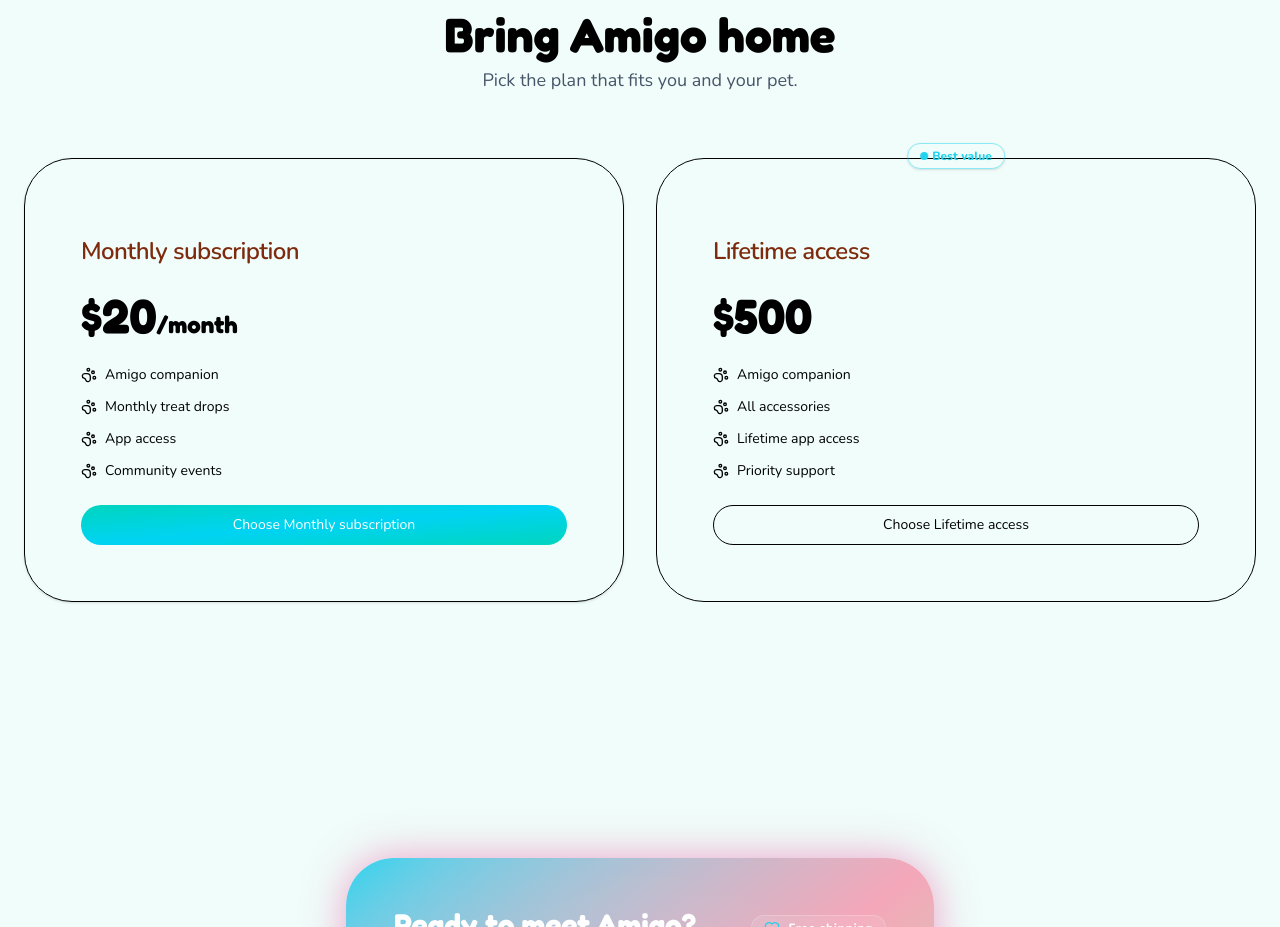
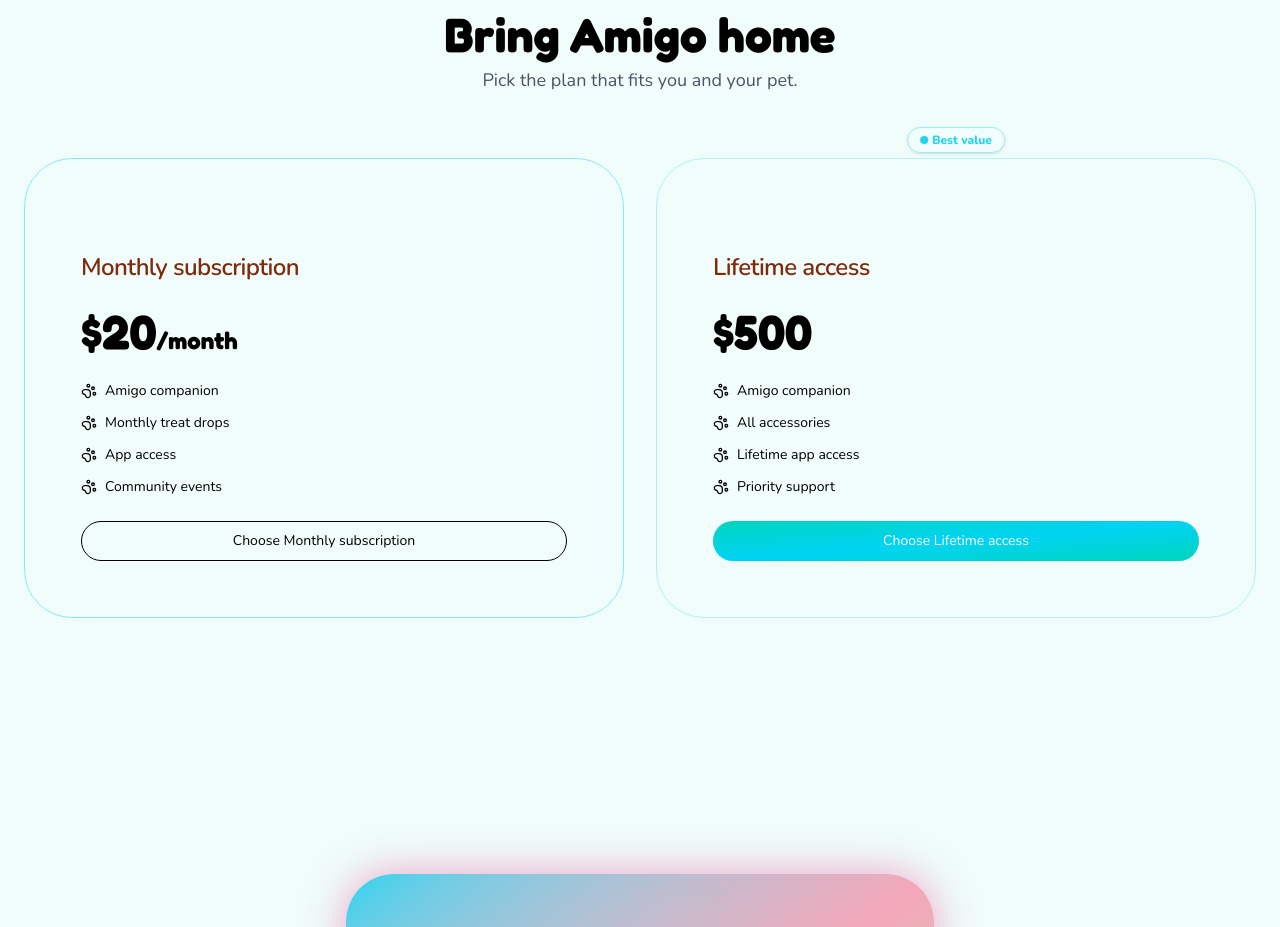
Before and after one commit to AbP-sys/209303108-hwa-hackathon, a Next.js app: page / in a window 1280 px wide. Shown: the part 1760-2687 px from the top of the page. Built offline with nearby package versions, Linux system fonts and the light colour scheme.

Commit message:
Teal blue gradient outline + shadow on both plans; lifetime is primary

```diff
--- a/src/app/page.tsx
+++ b/src/app/page.tsx
@@ -234,16 +234,16 @@ export default function Home() {
                 viewport={{ once: true }}
                 whileHover={{ y: -6 }}
                 className={[
-                  "group relative rounded-[3rem] p-8 border shadow-sm transition-all duration-300 flex flex-col",
-                  "border-amigo-border text-amigo-text bg-amigo-surface",
+                  "group relative rounded-[3rem] p-8 border shadow-amigo-glow transition-all duration-300 flex flex-col",
+                  "border-amigo-primary/30 text-amigo-text bg-amigo-surface",
                   plan.popular
-                    ? "border-amigo-primary shadow-amigo-glow ring-2 ring-amigo-primary/20"
-                    : "",
+                    ? "border-amigo-primary shadow-[0_0_40px_rgba(34,211,238,0.5)] ring-2 ring-amigo-primary/40"
+                    : "border-amigo-primary/50 shadow-amigo-glow",
                 ].join(" ")}
               >
-                <CardHeader className="pt-8 flex-1 pt-12">
+                <CardHeader className="pt-16 flex-1">
                   {plan.popular && (
-                    <div className="absolute -top-4 left-1/2 -translate-x-1/2 flex items-center gap-1 bg-amigo-surface text-amigo-primary px-3 py-1 rounded-full text-xs font-bold shadow-sm border border-amigo-primary/50">
+                    <div className="absolute -top-8 left-1/2 -translate-x-1/2 flex items-center gap-1 bg-amigo-surface text-amigo-primary px-3 py-1 rounded-full text-xs font-bold shadow-sm border border-amigo-primary/40">
                       <span className="w-2 h-2 bg-amigo-primary rounded-full animate-pulse" />
                       Best value
                     </div>
@@ -263,7 +263,7 @@ export default function Home() {
                 </CardContent>
                 <CardFooter>
                   <Button
-                    variant={plan.popular ? "outline" : "play"}
+                    variant={plan.popular ? "play" : "outline"}
                     className="w-full"
                     onClick={() => document.getElementById("order")?.scrollIntoView({ behavior: "smooth" })}
                   >
```
